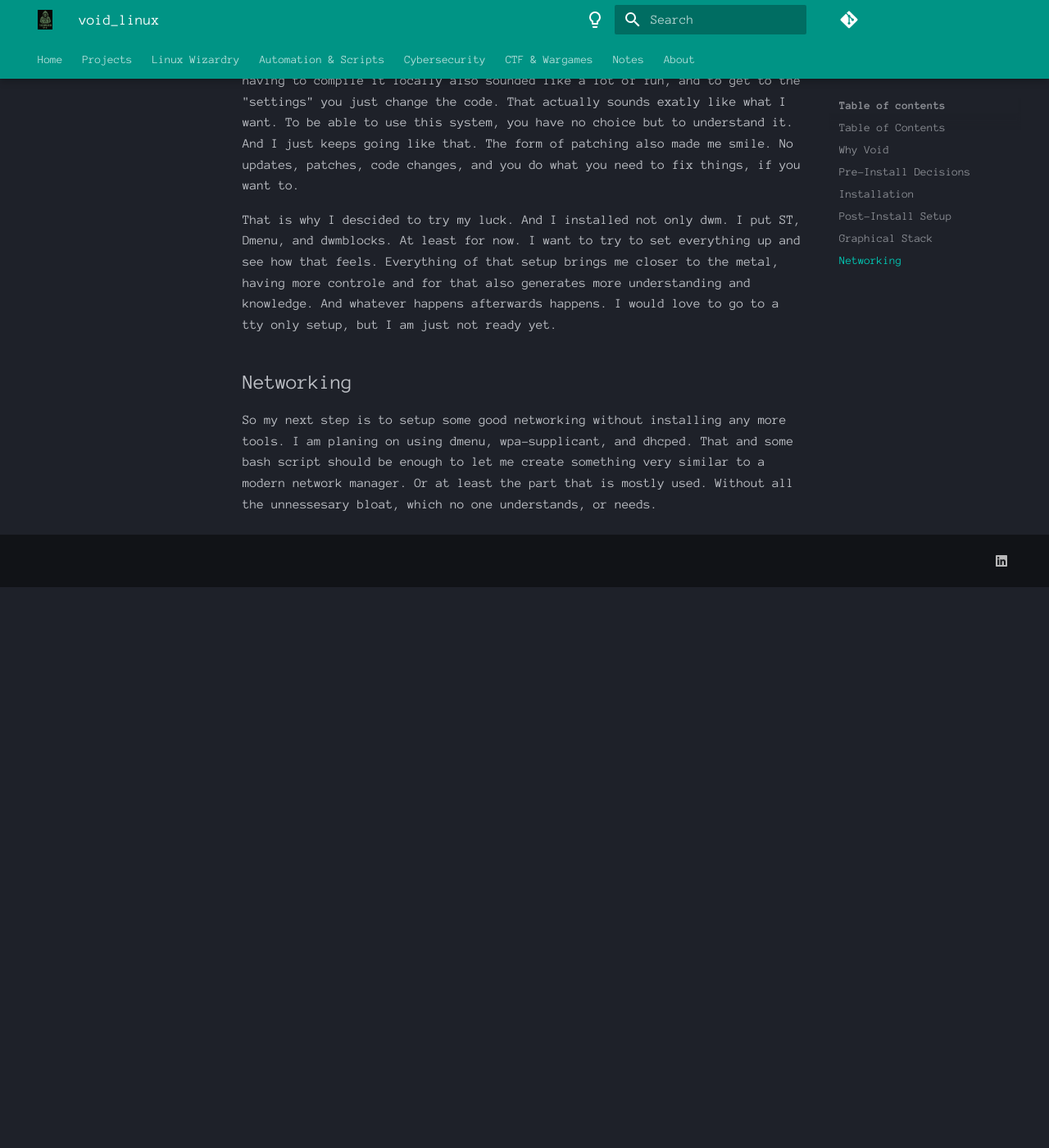
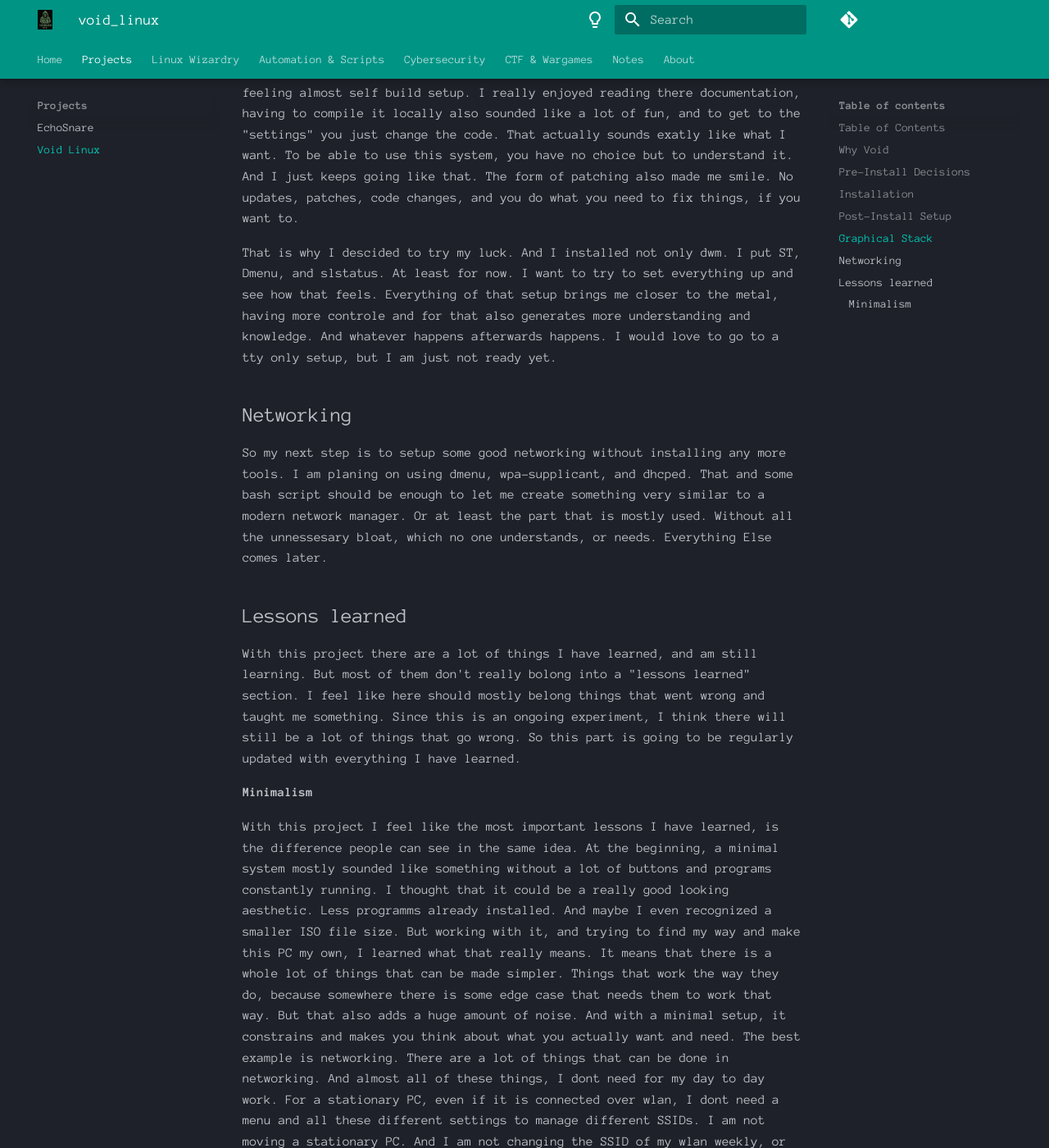
Before and after one commit to Fudomaru/wiki, an MkDocs documentation site: the page built from docs/projects/void_linux.md, in a window 1280 px wide and 1400 px high, scrolled down 3002 px. Shown: the whole window at 82% size. Built offline with MkDocs 1.6.1 and Material for MkDocs 9.7.7, drawn with Linux system fonts in a browser that asks for light colours; comment, search, counter and statistics services are not loaded; before the commit the page ends 3718 px from its top, so only the background shows below that; some of the changed text lies outside the part shown.

Commit message:
Update to VoidLinux

```diff
--- a/docs/projects/void_linux.md
+++ b/docs/projects/void_linux.md
@@ -140,7 +140,7 @@
 
 That is why I descided to try my luck.
 And I installed not only dwm.
-I put ST, Dmenu, and dwmblocks. At least for now.
+I put ST, Dmenu, and slstatus. At least for now.
 I want to try to set everything up and see how that feels.
 Everything of that setup brings me closer to the metal, having more controle and for that also generates more understanding and knowledge.
 And whatever happens afterwards happens.
@@ -154,3 +154,37 @@
 That and some bash script should be enough to let me create something very similar to a modern network manager.
 Or at least the part that is mostly used.
 Without all the unnessesary bloat, which no one understands, or needs.
+Everything Else comes later.
+
+
+## Lessons learned
+
+With this project there are a lot of things I have learned, and am still learning.
+But most of them don't really bolong into a "lessons learned" section.
+I feel like here should mostly belong things that went wrong and taught me something.
+Since this is an ongoing experiment, I think there will still be a lot of things that go wrong.
+So this part is going to be regularly updated with everything I have learned.
+
+#### Minimalism
+
+With this project I feel like the most important lessons I have learned,
+is the difference people can see in the same idea.
+At the beginning, a minimal system mostly sounded like something without a lot of buttons and programs constantly running.
+I thought that it could be a really good looking aesthetic.
+Less programms already installed.
+And maybe I even recognized a smaller ISO file size.
+But working with it, and trying to find my way and make this PC my own, I learned what that really means.
+It means that there is a whole lot of things that can be made simpler.
+Things that work the way they do, because somewhere there is some edge case that needs them to work that way.
+But that also adds a huge amount of noise.
+And with a minimal setup, it constrains and makes you think about what you actually want and need.
+The best example is networking.
+There are a lot of things that can be done in networking.
+And almost all of these things, I dont need for my day to day work.
+For a stationary PC, even if it is connected over wlan, I dont need a menu and all these different settings to manage different SSIDs.
+I am not moving a stationary PC.
+And I am not changing the SSID of my wlan weekly, or even monthly, probably not even every year.
+So in this case, every one of these options is noise.
+
+I think this one of the best way for me to explain it.
+Maybe I can find a better explaination in the future, but for now that needs to be enough.
--- a/mkdocs.yml
+++ b/mkdocs.yml
@@ -78,6 +78,7 @@
 
   - Projects:
       - EchoSnare: projects/echosnare.md
+      - Void Linux: projects/void_linux.md
 
   - Linux Wizardry:
       - CLI Magic: linux/cli-magic.md
```
Also changed, not shown: other parts of docs/projects/void_linux.md (+1 -1 lines).
